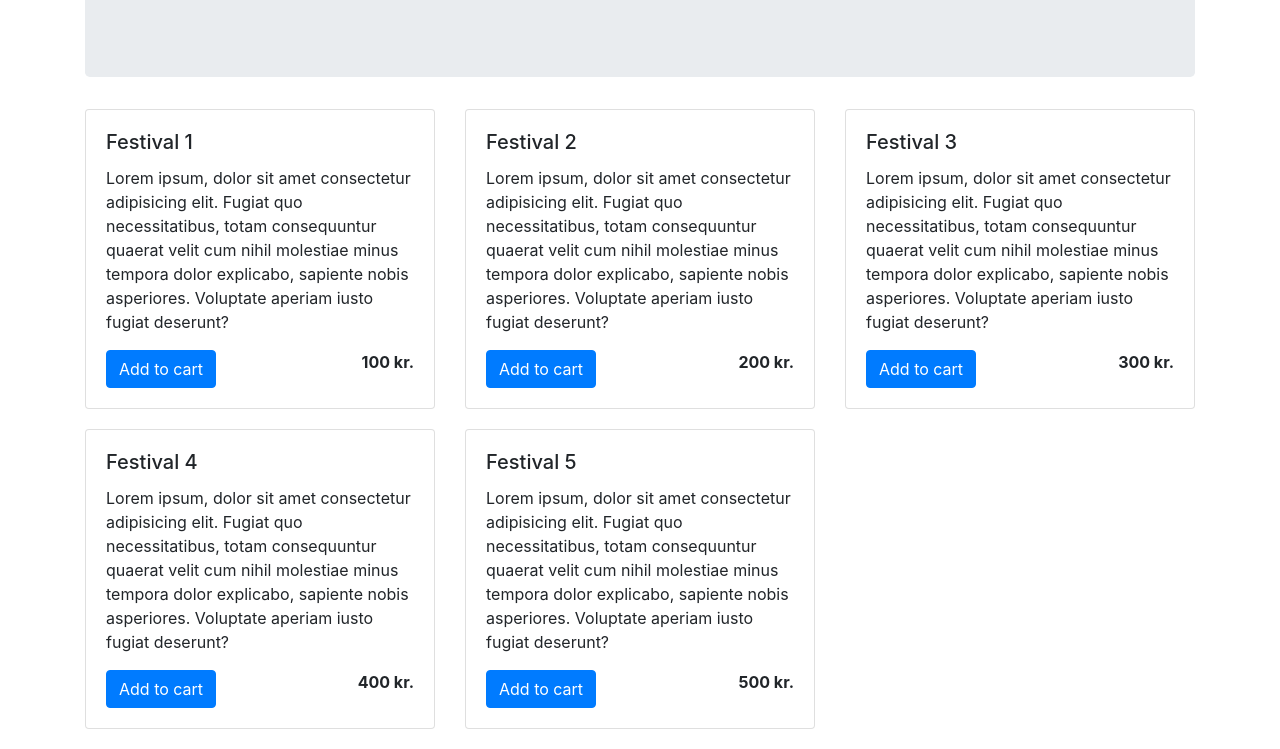
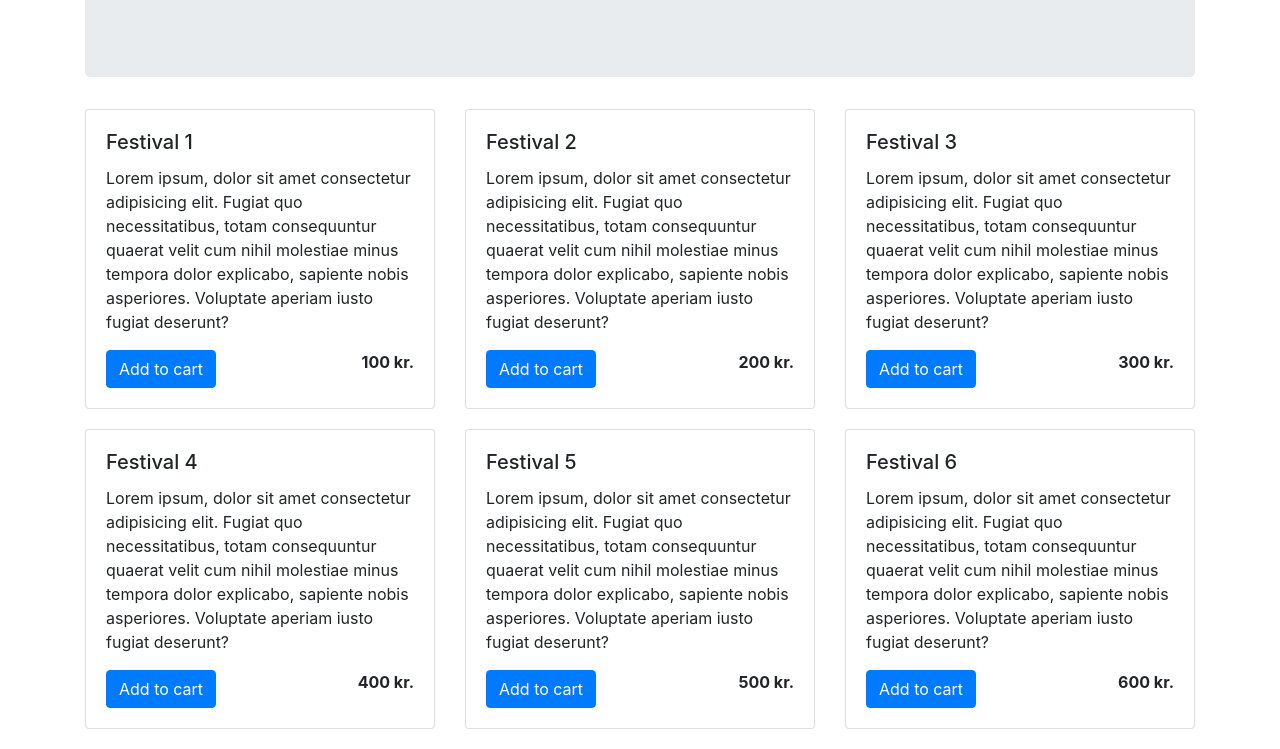
Before and after one commit to mariatim/PCSS_Miniproject, a plain HTML site: page index.html in a window 1280 px wide. Shown: the part 166-915 px from the top of the page. Drawn offline with nearby package versions, Linux system fonts and the light colour scheme.

```diff
--- a/index.html
+++ b/index.html
@@ -36,7 +36,7 @@
         }
 
         // Create products (will be a part of DB later)
-        var products = new Array(5);
+        var products = new Array(6);
         for (let i = 0; i < products.length; i++) {
             products[i] = new Product(i+1, (i+1)*100)
         }
@@ -73,7 +73,9 @@
             `<li class="list-group-item d-flex justify-content-between align-items-center">
                 Festival ` + orderedProduct.id + `
                 <span class="badge badge-primary badge-pill">` + orderedProduct.price + ` kr.</span>
+                <span class="badge badge-danger badge-pill">` + "Cancel" + `</span>
             </li>`);
+
 
             // Update price
             var initPriceElementValue = $("#price").html();
```
